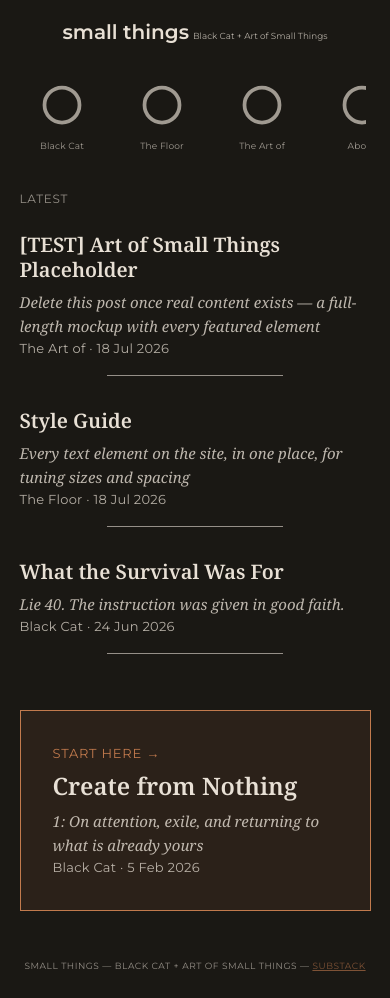
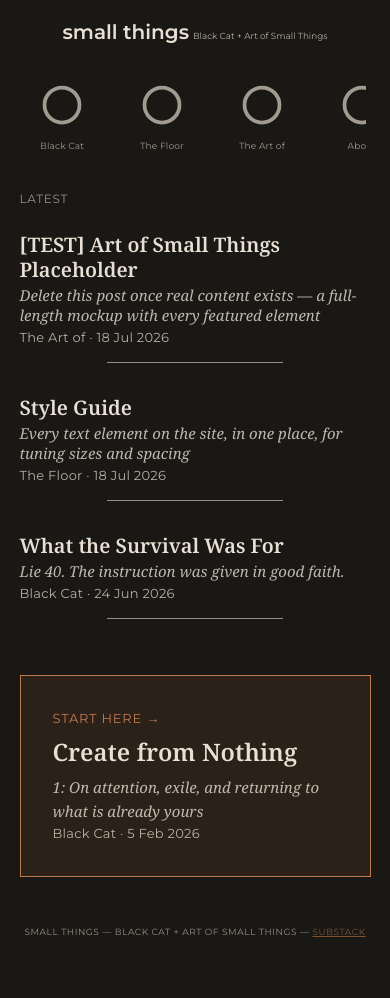
Before and after one commit to 2pix/small-things, a Jekyll site: the page built from index.html, in a window 390 px wide. Built offline with Jekyll 4.4.1, drawn with Linux system fonts in a browser that asks for light colours; after the commit the page ends 963 px from its top, so only the background shows below that.

Commit message:
Tighten mobile card spacing on home feed, show up to 5 posts on desktop
Co-Authored-By: Claude Sonnet 5 <noreply@anthropic.com>

```diff
--- a/_layouts/home.html
+++ b/_layouts/home.html
@@ -2,7 +2,7 @@
 layout: default
 ---
 {% assign start_here = site.posts | where: "start_here", true | first %}
-{% assign latest = site.posts | where_exp: "p", "p.start_here != true" | slice: 0, 3 %}
+{% assign latest = site.posts | where_exp: "p", "p.start_here != true" | slice: 0, 5 %}
 
 <section class="latest">
   <p class="latest-label">Latest</p>
--- a/assets/css/style.css
+++ b/assets/css/style.css
@@ -436,6 +436,31 @@ main {
   border-bottom: 1px solid color-mix(in srgb, var(--color-text) 60%, transparent);
 }
 
+/* Tighter title/subtitle/meta rhythm on mobile so more of Start Here shows without scrolling */
+.latest .post-card__title {
+  margin: 0 0 4px;
+}
+
+.latest .post-card__subtitle {
+  line-height: 1.3;
+  margin: 0 0 4px;
+}
+
+.latest .post-card__meta {
+  line-height: 1.3;
+}
+
+/* Mobile shows 3 posts, desktop shows up to 5 */
+.latest article.post-card:nth-of-type(n+4) {
+  display: none;
+}
+
+@media (min-width: 1024px) {
+  .latest article.post-card:nth-of-type(n+4) {
+    display: block;
+  }
+}
+
 .post-card.post-card--start-here {
   border: 1px solid var(--color-accent);
   background: color-mix(in srgb, var(--color-accent) 10%, transparent);
```
